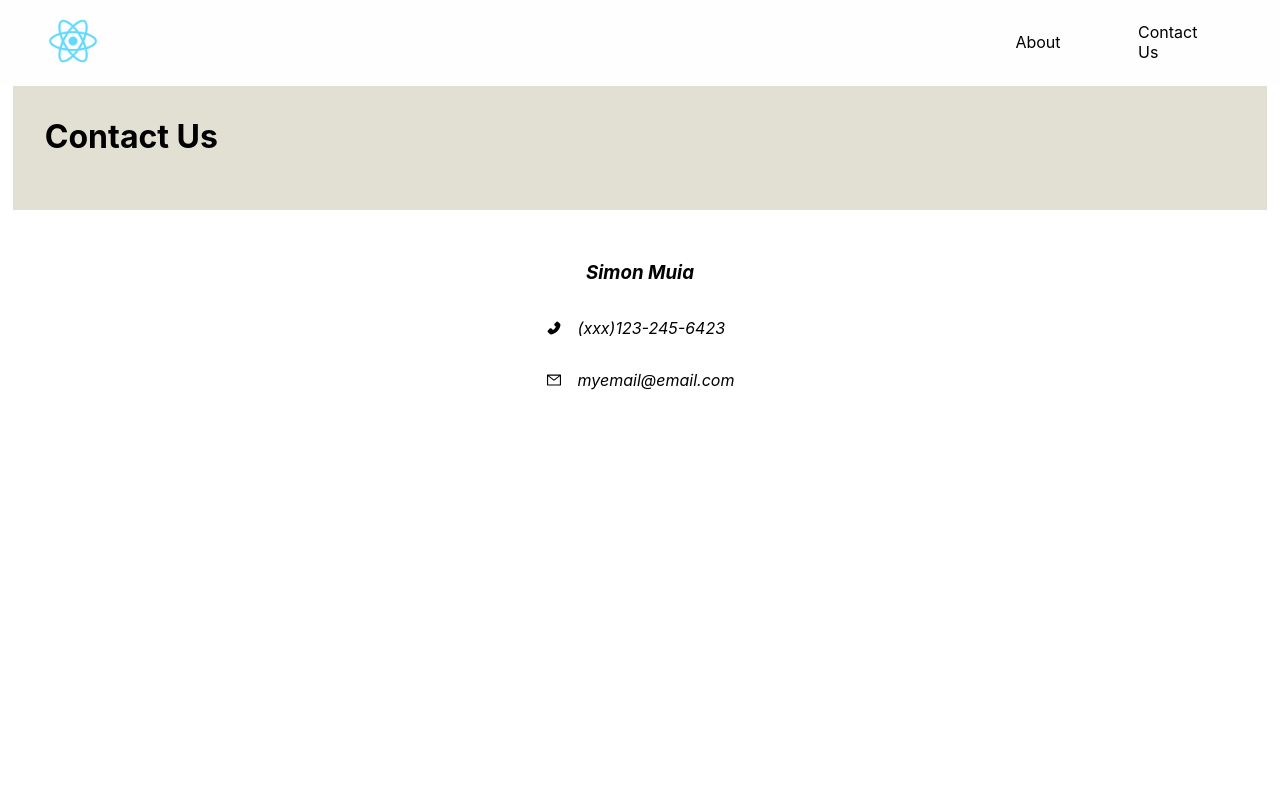
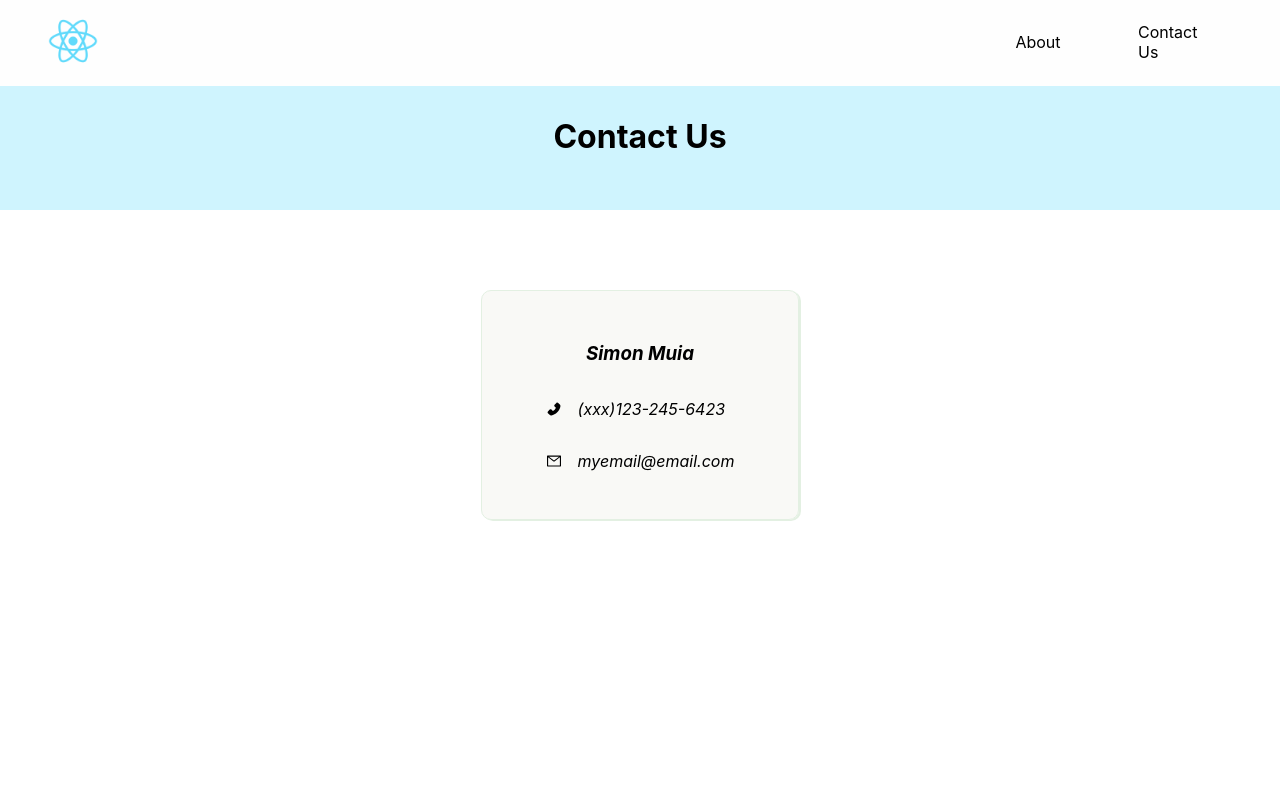
Before and after one commit to simonmuia/react-router, a React (Create React App) app: page /contact in a window 1280 px wide. Shown: the top 800 px of the page. Built offline with nearby package versions, Linux system fonts and the light colour scheme.

Commit message:
Added reusable header text component

```diff
--- a/src/Pages/about/About.jsx
+++ b/src/Pages/about/About.jsx
@@ -1,11 +1,15 @@
 import React from 'react'
 import Description from '../../components/description/Description'
 import './about.css'
+import SectionHeader from '../../components/SectionHeader';
+
 const About = () => {
   return (
 	<div className='about'>
-    <h1>About Us</h1>
+    <SectionHeader headerTitle='About Us'/>
+    <div className='description'>
     <Description/>
+    </div>
   </div>
   )
 }
--- a/src/Pages/about/about.css
+++ b/src/Pages/about/about.css
@@ -1,7 +1,10 @@
-.about{
-	min-height:100vh;
-	display:flex;
-	justify-content:center;
-	align-items:center;
-	flex-direction:column;
+.about {
+  min-height: 100vh;
+  display: block;
+  text-align: center;
+  padding-top: 4rem;
 }
+.description {
+  display: flex;
+  justify-content: center;
+}
--- a/src/Pages/contact/Contact.jsx
+++ b/src/Pages/contact/Contact.jsx
@@ -1,11 +1,13 @@
 import React from 'react';
 import { AiFillPhone, AiOutlineMail } from 'react-icons/ai';
 import './contact.css';
+import SectionHeader from '../../components/SectionHeader';
 
 const Contact = () => {
   return (
     <div className='contact-container'>
-      <div className='header'> <h1>Contact Us</h1></div>
+      <SectionHeader headerTitle='Contact Us'/>
+      <div className='address-container'>
       <address>
         <h3>Simon Muia</h3>
         <p>
@@ -17,6 +19,7 @@ const Contact = () => {
           myemail@email.com
         </p>
       </address>
+      </div>
     </div>
   );
 };
--- a/src/Pages/contact/contact.css
+++ b/src/Pages/contact/contact.css
@@ -1,24 +1,26 @@
 .contact-container {
   min-height: 100vh;
-  display: flex;
-  flex-direction: column;
-  justify-content: flex-start;
-  padding-top: 4rem;
-  align-items: center;
-  gap: 2rem;
+  display:block;
+  padding-top:4rem;
+  text-align: center;
 }
 
-.header{
-	padding:2rem;
-	background-color:#e1e0d3;
-	width:93%;
+.address-container{
+  display:flex;
+  justify-content:center;
+  margin-top:5rem;
 }
 
 address {
   display: flex;
   flex-direction: column;
   align-items: flex-start;
+  padding:2rem 4rem;
+  border-radius:10px;
+  box-shadow: 2px 1px #e3f0e2;
+  border:1px solid #e3f0e2;
   justify-items: center;
+  background: rgba(225, 224, 211, 0.2)
 }
 
 address h3{
--- a/src/components/SectionHeader.jsx
+++ b/src/components/SectionHeader.jsx
@@ -2,9 +2,12 @@ import React from 'react'
 import './sectionheader.css'
 
 
-const SectionHeader = () => {
+const SectionHeader = ({headerTitle}) => {
   return (
-	<div>SectionHeader</div>
+    <div className='header'>
+    <h1>
+    {headerTitle}
+      </h1></div>
   )
 }
 
--- a/src/components/navbar/Navbar.jsx
+++ b/src/components/navbar/Navbar.jsx
@@ -21,9 +21,9 @@ const expandMenuHandler = useCallback(
 
   return (
     <navbar>
-      <div className='brand'>
+      <Link className='brand' to='/'>
         <img src="./images/logo512.png" alt="logo" />
-      </div>
+      </Link>
 	 <div className={ isMenuExpanded ? "navlinks expanded" : "navlinks"}>
         <Link className='navlink' to='/about'>About</Link>
         <Link className="navlink" to='/contact'>Contact Us</Link>
--- a/src/components/sectionheader.css
+++ b/src/components/sectionheader.css
@@ -0,0 +1,5 @@
+
+.header{
+	padding: 2rem 3rem;
+	background-color:rgba(97, 218, 251, 0.3);
+}
```
